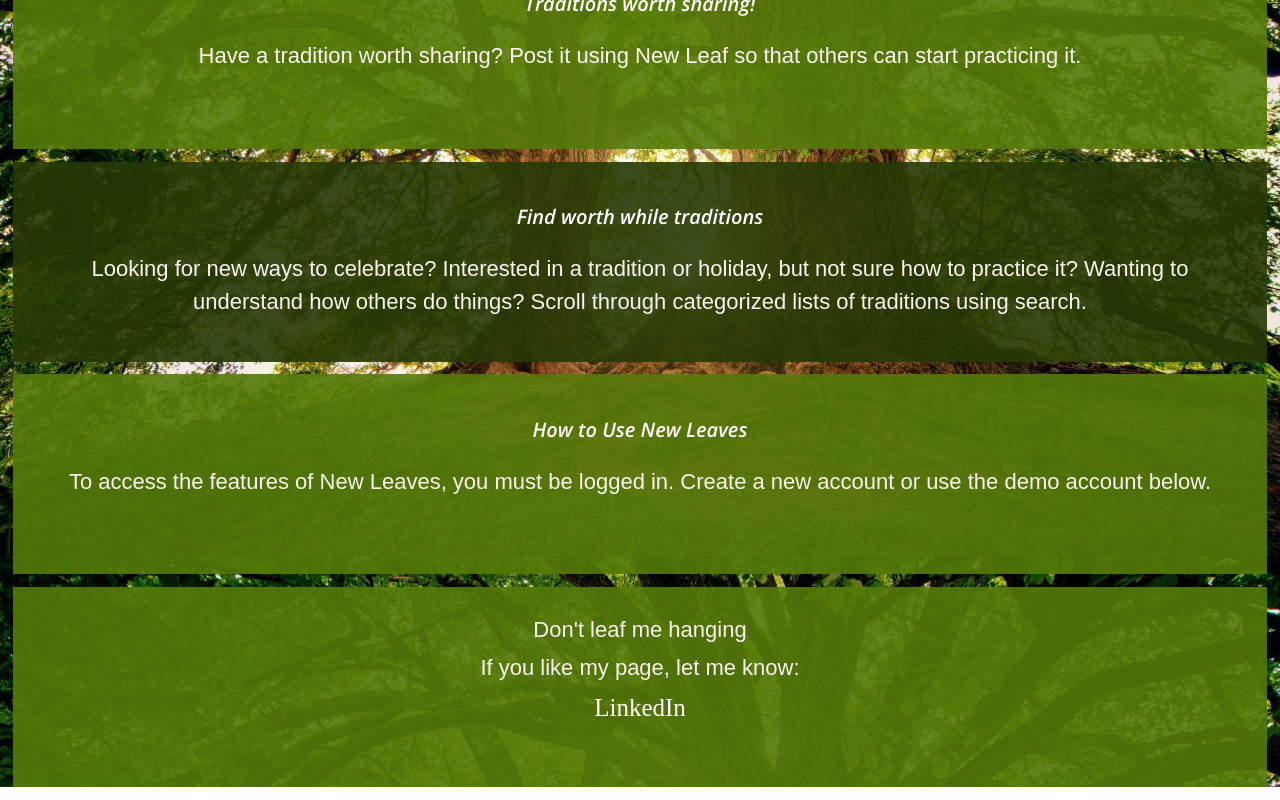
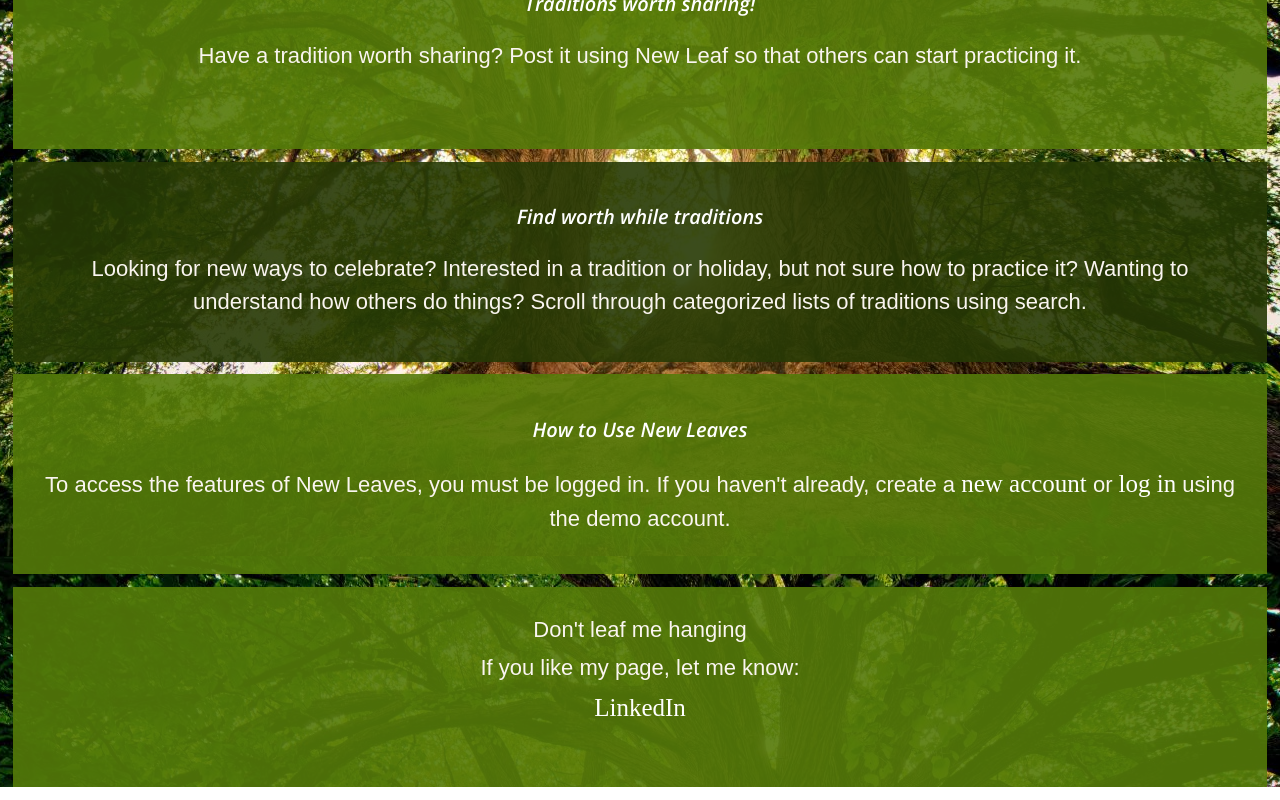
Before and after one commit to RandyWritesCode/new-leaves-app, a React (Create React App) app: page / in a window 1280 px wide. Shown: the part 564-1364 px from the top of the page. Built offline with nearby package versions, Linux system fonts and the light colour scheme; no server answers; a web font is replaced by a local one.

Commit message:
finishing  touches on style

```diff
--- a/src/Components/Home/Home.js
+++ b/src/Components/Home/Home.js
@@ -1,5 +1,6 @@
 import React from 'react';
 import './Home.css';
+import { Link } from 'react-router-dom'
 import Login from '../Login/Login';
 import SignUp from '../SignUp/SignUp';
 import Error from '../AppError/AppError';
@@ -37,7 +38,7 @@
             <h3>How to Use New Leaves</h3>
           </header>
           <p>To access the features of New Leaves, you must be logged in.
-          Create a new account or use the demo account below.
+          If you haven't already,  create a <Link to="/signup">new account</Link> or <Link to="/login">log in</Link> using the demo account.
 
           </p>
         </section>
--- a/src/config.js
+++ b/src/config.js
@@ -1,7 +1,7 @@
 const config = {
   API_ENDPOINT:
-    // 'https://damp-garden-01927.herokuapp.com/api',
-    'http://localhost:8000/api',
+    'https://damp-garden-01927.herokuapp.com/api',
+  // 'http://localhost:8000/api',
   TOKEN_KEY: 'new-leaves-client-auth-token',
   USER_ID_KEY: 'UserID:'
 }
```
